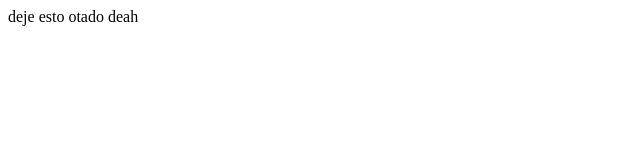
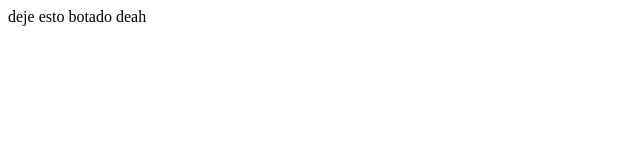
Before and after one commit to Estebanx6/Estebanx6.github.io, a plain HTML site: page index.html in a window 1280 px wide. Shown: the full height of the page, 0-640 px from the left. Drawn offline with Linux system fonts and the light colour scheme.

Commit message:
Update index.html

```diff
--- a/index.html
+++ b/index.html
@@ -9,7 +9,7 @@
 
   </head>
   <body>
-    deje esto otado deah
+    deje esto botado deah
   </body>
 
 
```
